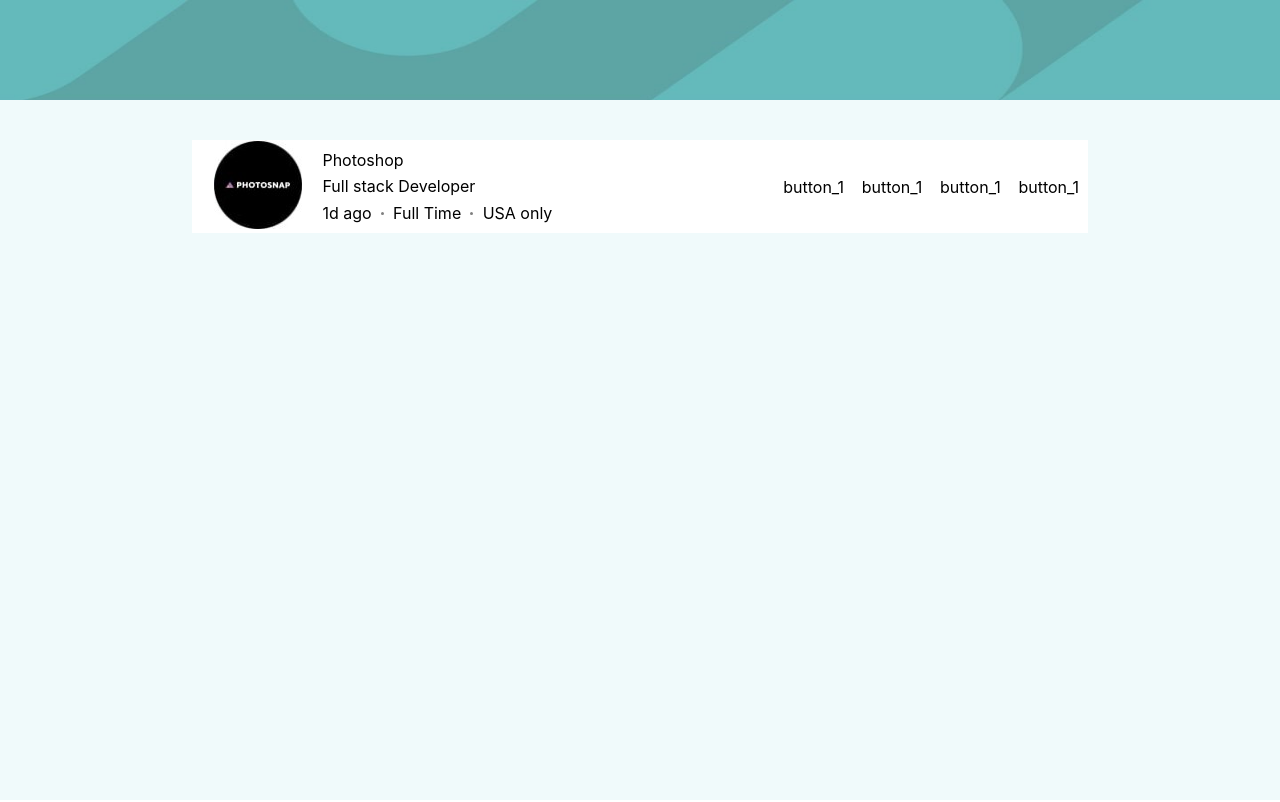
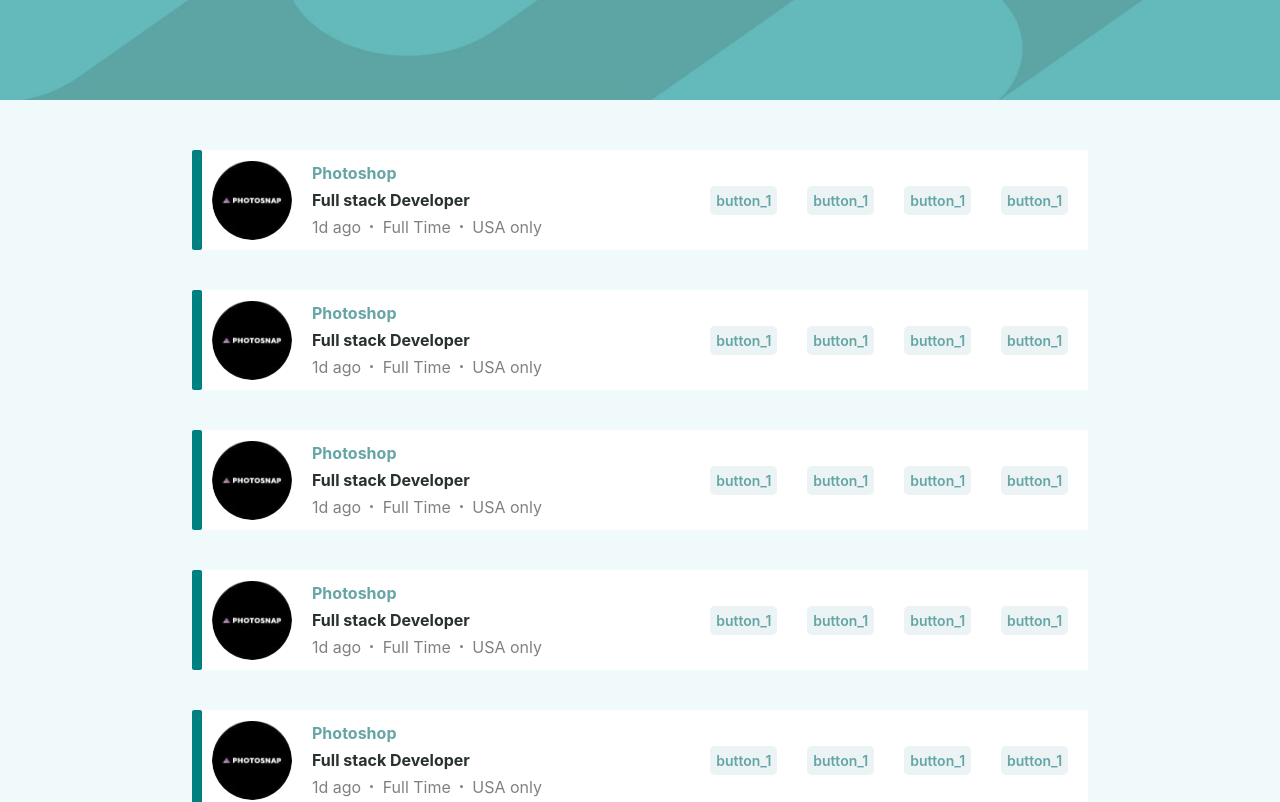
Before and after one commit to sumit-krk/Gokwik, a React (Create React App) app: page / in a window 1280 px wide. Shown: the top 802 px of the page. Built offline with nearby package versions, Linux system fonts and the light colour scheme.

Commit message:
made db file and completed card part

```diff
--- a/src/App.css
+++ b/src/App.css
@@ -5,5 +5,5 @@
 }
 .App{
   background-color: #F0FAFB;
-  height: 100vh;
+  /* height: 100vh;   */
 }
--- a/src/component/Card/Card.js
+++ b/src/component/Card/Card.js
@@ -4,14 +4,16 @@ const Card=()=>{
     return <>
         <div className={styles.main_div_of_card}>
             {/* small horizontal line part of card */}
-            <div></div>
+            <div className={styles.small_horizontal_div}>
+
+            </div>
 
             {/* middle par of card */}
             <div className={styles.middle_div_of_card}>
 
                 {/* company icon */}
                 <div>
-                    <img src={Com_logo_1} alt="BigCo Inc. logo"/>
+                    <img src={Com_logo_1} alt="BigCo Inc. logo" className={styles.avatar}/>
                 </div>
 
                 {/* company tech part */}
--- a/src/component/Card/Card.module.css
+++ b/src/component/Card/Card.module.css
@@ -2,12 +2,16 @@
     width: 70%;
     /* border: 1px solid red; */
     background-color: white;
-    margin: auto;
+    /* margin: auto; */
     display: flex;
     align-items: center;
     /* align-content: center; */
     justify-content: space-between;
     margin: 40px auto;
+    /* padding: 0px 40px; */
+    /* margin: 0px 100px; */
+    /* border: 1px solid black; */
+    flex-wrap: wrap;
 }
 .dot_in_card{
     height: 3px;
@@ -22,18 +26,48 @@
     /* border: 1px solid black; */
     align-items: center;
     justify-content: space-between;
+    color: gray;
+    flex-wrap: wrap;
 }
 .middle_div_of_card{
    display: flex;
    align-items: center;
-   width: 60%;
+   /* width: 60%; */
    /* border: 1px solid green; */
+   /* border: 1px solid red; */
+   flex-grow: 3;
+   flex-wrap: wrap;
 }
 .tech_div_of_card{
     display: flex;
     /* border: 1px solid orange; */
-    width: 35%;
-    justify-content: space-around;
+    /* width: 35%; */
+    /* justify-content: space-around; */
+    /* border: 1px solid green; */
+    flex-grow: 1;
+    justify-content: space-evenly;
+    flex-wrap: wrap;
+}
+.small_horizontal_div{
+    height: 100px;
+    width: 10px;
+    background-color: teal;
+    margin-right: 10px;
+    border-radius: 2px;
+}
+.tech_div_of_card>div{
+    color: #66a5a5;
+    background-color: #EBF3F5;
+    padding: 6px;
+    font-weight: 600;
+    font-size: 14px;
+    border-radius: 5px;
+    margin: 10px;
+}
+.tech_div_of_card>div:hover{
+    background-color: #66a5a5;
+    color: white;
+    cursor: pointer;
 }
 .details_of_job_middle_div{
     margin-left: 20px;
@@ -43,4 +77,19 @@
     flex-direction: column;
     align-content: space-between;
    justify-content: space-around;
+   flex-wrap: wrap;
 }
+.details_of_job_middle_div> div:first-child{
+    color: #66a5a5;
+    font-weight: bold;
+}
+.details_of_job_middle_div> div:nth-child(2){
+    color: #28312E;
+    font-weight: bold;
+}
+.avatar {
+    vertical-align: middle;
+    width: 80px;
+    height: 80px;
+    border-radius: 50%;
+  }
--- a/src/component/JobRloeCard/JobRoleCard.js
+++ b/src/component/JobRloeCard/JobRoleCard.js
@@ -1,9 +1,10 @@
 import Card from '../Card/Card';
 import styles from './JobRoleCard.module.css'
+import Data from "../../db.json";
 const JobRoleCard=()=>{
     return <>
         <div className={styles.main_body}>
-            <Card />
+            {Data.map(()=> <Card />)}
         </div>
     </>
 }
--- a/src/component/JobRloeCard/JobRoleCard.module.css
+++ b/src/component/JobRloeCard/JobRoleCard.module.css
@@ -1,3 +1,4 @@
 .main_body{
     background-color: #F0FAFB;
+    margin: 50px 0px;
 }
--- a/src/component/MainHeader/MainHeader.module.css
+++ b/src/component/MainHeader/MainHeader.module.css
@@ -1,4 +1,4 @@
 .top_Header{
     height: 100px;
-    width: 100%;
+    /* width: 100%; */
 }
--- /dev/null
+++ b/src/db.json
@@ -0,0 +1,67 @@
+[
+    {
+      "id": 1,
+      "CompanyTitle": "Amazon",
+      "CompanyType": [
+        { "Type1": "NEW!" },
+        { "Type2": "FEATURED" }
+      ],
+      "JobRole" : "Software Development Engineer",
+      "JobDetails" : ["1d ago", "Full Time", "USA only"],
+      "TechStacks" : [ "Frontend", "CSS", "HTML", "JavaScript"]
+    },
+    {
+      "id": 2,
+      "CompanyTitle": "Samsung",
+      "CompanyType": [
+        { "Type1": "NEW!" },
+        { "Type2": "FEATURED" }
+      ],
+      "JobRole" : "Software Engineer",
+      "JobDetails" : ["1w ago", "Full Time", "UK only"],
+      "TechStacks" : [ "Frontend", "CSS", "HTML", "JavaScript", "JAVA"]
+    },
+    {
+      "id": 3,
+      "CompanyTitle": "Apple",
+      "CompanyType": [
+        { "Type1": "" },
+        { "Type2": "FEATURED" }
+      ],
+      "JobRole" : "QA Engineer",
+      "JobDetails" : ["3d ago", "Part Time", "India only"],
+      "TechStacks" : [ "Jest", "Mocha" , "BlackBox"]
+    },
+    {
+      "id": 4,
+      "CompanyTitle": "Mircosoft",
+      "CompanyType": [
+        { "Type1": "NEW!" },
+        { "Type2": "FEATURED" }
+      ],
+      "JobRole" : "Back-End Engineer",
+      "JobDetails" : ["2d ago", "Full Time", "Remote"],
+      "TechStacks" : [ "JAVA", "NodeJs" , "ExpressJs", "MongoDB" , "SQL"]
+    },
+    {
+      "id": 5,
+      "CompanyTitle": "IBM",
+      "CompanyType": [
+        { "Type1": "NEW!" }
+      ],
+      "JobRole" : "Senior Software Engineer",
+      "JobDetails" : ["4d ago", "Full Time", "UK only"],
+      "TechStacks" : [ "NodeJs", "ExpressJs", "MongoDB", "SQL", "ReactJs"]
+    },
+    {
+      "id": 6,
+      "CompanyTitle": "Oracle",
+      "CompanyType": [
+        { "Type1": "NEW!" },
+        { "Type2": "FEATURED" }
+      ],
+      "JobRole" : "Lead Engineer",
+      "JobDetails" : ["1d ago", "Full Time", "Remote"],
+      "TechStacks" : [ "Frontend", "CSS", "HTML", "JavaScript", "React" , "NodeJs"]
+    }
+  ]
```
